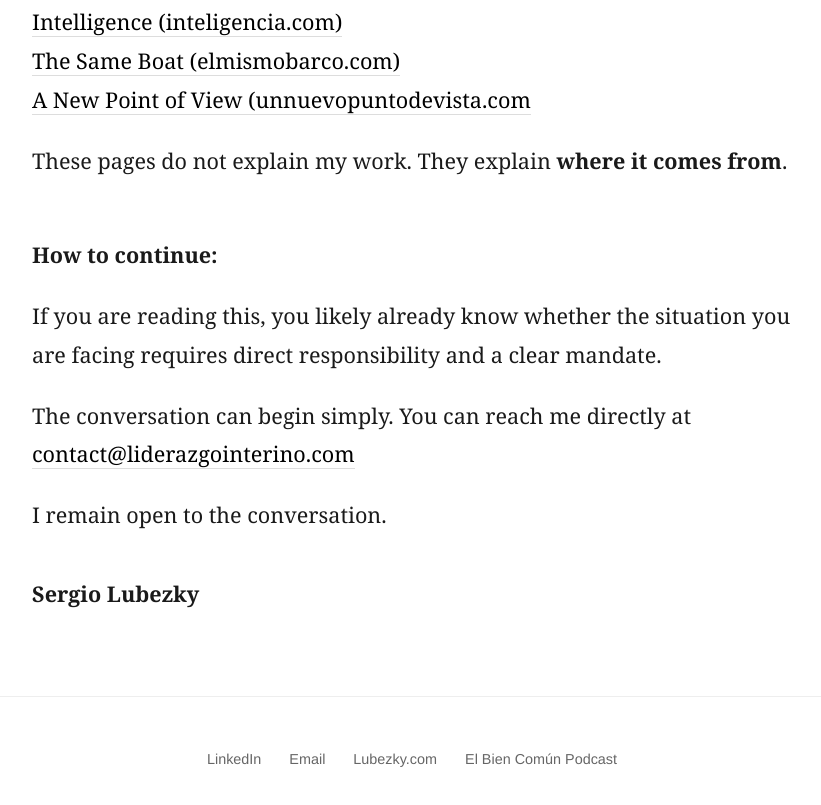
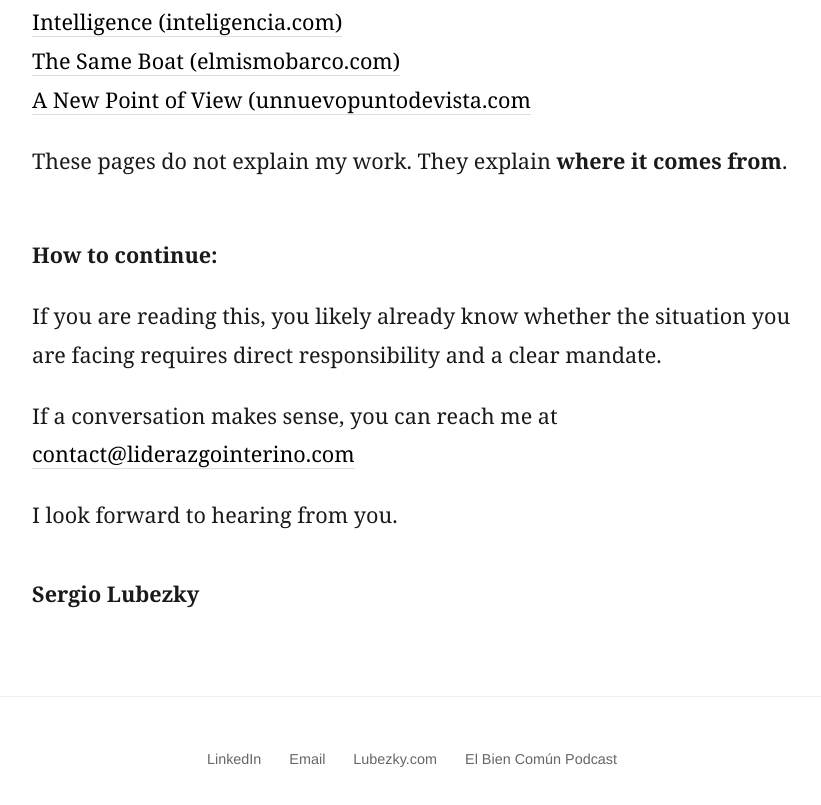
Before and after one commit to Ubuchi/interino, a plain HTML site: page index-en.html in a window 1280 px wide. Shown: the part 2548-3353 px from the top of the page, without its empty margins (228-1049 px from the left). Drawn offline with Linux system fonts and the light colour scheme.

Commit message:
Update index-en.html

```diff
--- a/index-en.html
+++ b/index-en.html
@@ -258,13 +258,12 @@
     </p>
 
     <p>
-      The conversation can begin simply.
-      You can reach me directly at
+      If a conversation makes sense, you can reach me at
       <a href="mailto:contact@liderazgointerino.com">contact@liderazgointerino.com</a>
     </p>
 
     <p>
-      I remain open to the conversation.
+      I look forward to hearing from you.
     </p>
 
     <p style="margin-top: 40px;">
```
